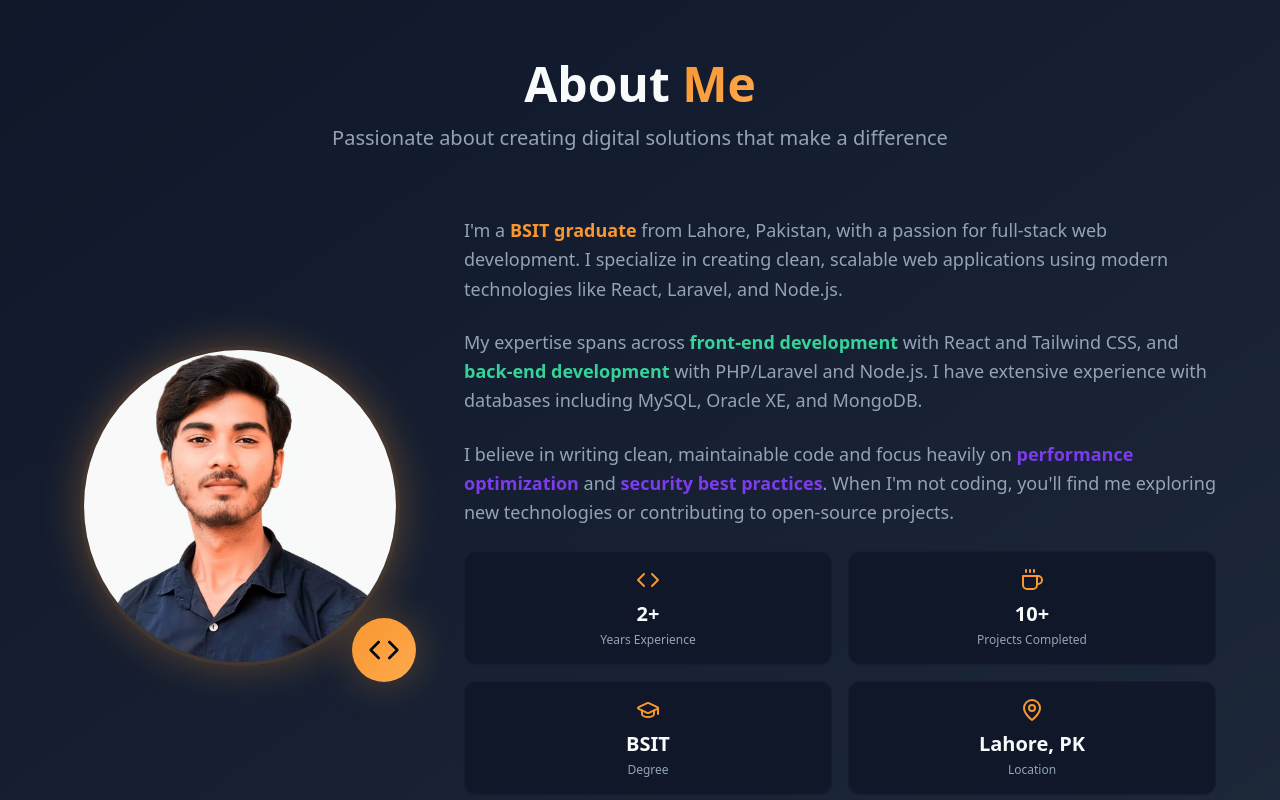
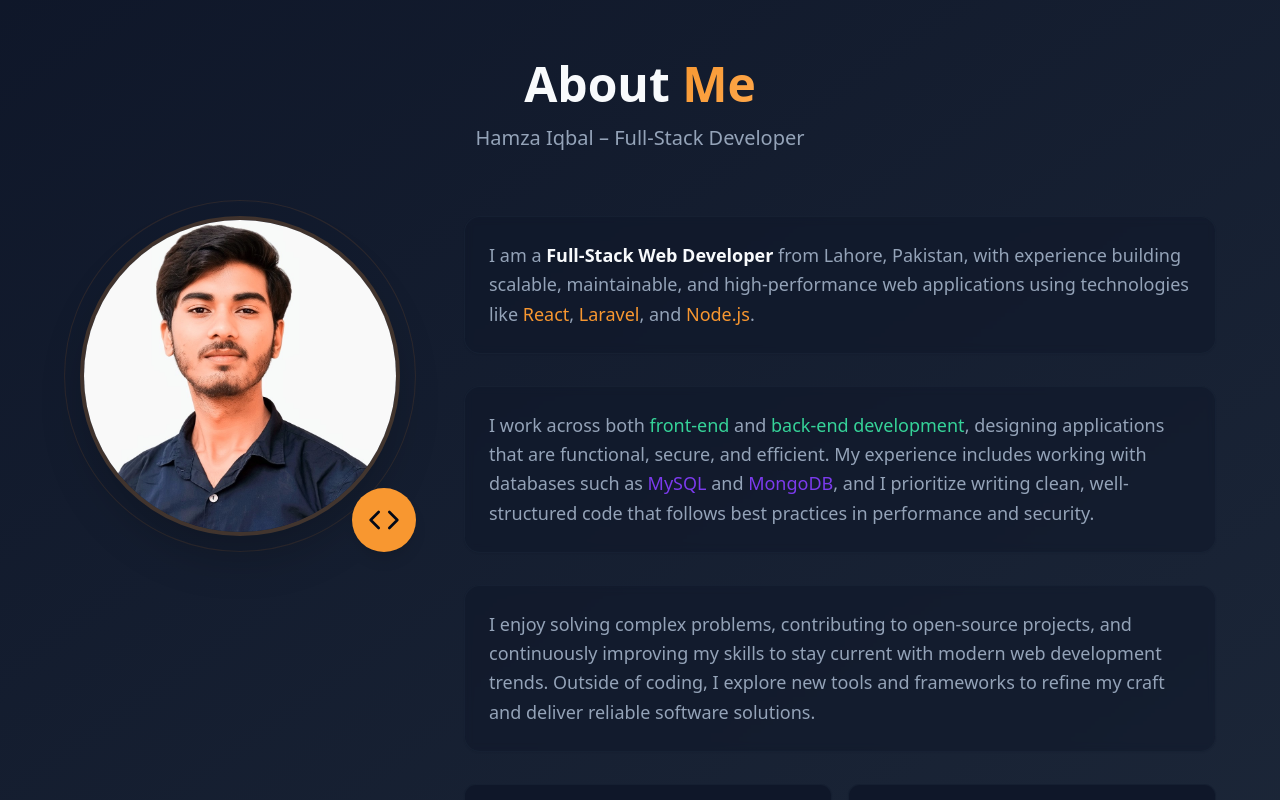
Before and after one commit to hamzaiqbal35/Portfolio_profile, a React (Vite) app: page / in a window 1280 px wide. Shown: the part 820-1620 px from the top of the page. Built offline with nearby package versions, Linux system fonts and the light colour scheme; the HTML template or start-up script is replaced by a standard one.

Commit message:
Add Fittrack Project and update About section

```diff
--- a/src/components/Portfolio/AboutSection.tsx
+++ b/src/components/Portfolio/AboutSection.tsx
@@ -18,46 +18,48 @@ const AboutSection = () => {
             About <span className="gradient-text">Me</span>
           </h2>
           <p className="text-xl text-muted-foreground max-w-2xl mx-auto">
-            Passionate about creating digital solutions that make a difference
+            Hamza Iqbal – Full-Stack Developer
           </p>
         </div>
 
-        <div className="grid lg:grid-cols-3 gap-12 items-center">
+        <div className="grid lg:grid-cols-3 gap-12 items-start">
           {/* Profile Picture */}
-          <div className="lg:col-span-1 flex justify-center animate-slide-in-left">
-            <div className="relative">
-              <div className="w-80 h-80 rounded-full overflow-hidden shadow-glow border-4 border-primary/20 hover:border-primary/40 transition-all duration-300">
+          <div className="lg:col-span-1 flex justify-center animate-slide-in-left lg:sticky lg:top-24">
+            <div className="relative group">
+              <div className="w-72 h-72 md:w-80 md:h-80 rounded-full overflow-hidden shadow-2xl border-4 border-primary/20 group-hover:border-primary/50 transition-all duration-500 ease-out">
                 <img
                   src={profilePicture}
                   alt="Hamza Iqbal - Full Stack Developer"
-                  className="w-full h-full object-cover hover:scale-105 transition-transform duration-500"
+                  className="w-full h-full object-cover transition-transform duration-700 ease-in-out group-hover:scale-110"
                 />
               </div>
-              <div className="absolute -bottom-4 -right-4 w-16 h-16 bg-gradient-primary rounded-full flex items-center justify-center shadow-glow">
-                <Code className="h-8 w-8 text-primary-foreground" />
+              <div className="absolute -bottom-2 -right-2 md:-bottom-4 md:-right-4 w-14 h-14 md:w-16 md:h-16 bg-primary rounded-full flex items-center justify-center shadow-lg animate-bounce-slow z-10">
+                <Code className="h-7 w-7 md:h-8 md:w-8 text-primary-foreground" />
               </div>
+              {/* Decorative circle */}
+              <div className="absolute inset-0 rounded-full border border-primary/10 scale-110 animate-pulse-slow -z-10"></div>
             </div>
           </div>
 
           {/* Content */}
-          <div className="lg:col-span-2 space-y-6 animate-slide-in-right">
+          <div className="lg:col-span-2 space-y-8 animate-slide-in-right">
+            <div className="bg-card/50 backdrop-blur-sm p-6 rounded-2xl border border-border/50 shadow-sm hover:shadow-md transition-all duration-300">
               <p className="text-lg leading-relaxed text-muted-foreground">
-              I'm a <strong className="text-primary">BSIT graduate</strong> from Lahore, Pakistan,
-              with a passion for full-stack web development. I specialize in creating clean,
-              scalable web applications using modern technologies like React, Laravel, and Node.js.
+                I am a <strong className="text-foreground font-semibold">Full-Stack Web Developer</strong> from Lahore, Pakistan, with experience building scalable, maintainable, and high-performance web applications using technologies like <span className="text-primary font-medium">React</span>, <span className="text-primary font-medium">Laravel</span>, and <span className="text-primary font-medium">Node.js</span>.
               </p>
+            </div>
+
+            <div className="bg-card/50 backdrop-blur-sm p-6 rounded-2xl border border-border/50 shadow-sm hover:shadow-md transition-all duration-300">
               <p className="text-lg leading-relaxed text-muted-foreground">
-              My expertise spans across <strong className="text-secondary">front-end development</strong> with
-              React and Tailwind CSS, and <strong className="text-secondary">back-end development</strong> with
-              PHP/Laravel and Node.js. I have extensive experience with databases including MySQL,
-              Oracle XE, and MongoDB.
+                I work across both <span className="text-secondary font-medium">front-end</span> and <span className="text-secondary font-medium">back-end development</span>, designing applications that are functional, secure, and efficient. My experience includes working with databases such as <span className="text-accent font-medium">MySQL</span> and <span className="text-accent font-medium">MongoDB</span>, and I prioritize writing clean, well-structured code that follows best practices in performance and security.
               </p>
+            </div>
+
+            <div className="bg-card/50 backdrop-blur-sm p-6 rounded-2xl border border-border/50 shadow-sm hover:shadow-md transition-all duration-300">
               <p className="text-lg leading-relaxed text-muted-foreground">
-              I believe in writing clean, maintainable code and focus heavily on
-              <strong className="text-accent"> performance optimization</strong> and
-              <strong className="text-accent"> security best practices</strong>.
-              When I'm not coding, you'll find me exploring new technologies or contributing to open-source projects.
+                I enjoy solving complex problems, contributing to open-source projects, and continuously improving my skills to stay current with modern web development trends. Outside of coding, I explore new tools and frameworks to refine my craft and deliver reliable software solutions.
               </p>
+            </div>
 
             {/* Stats Cards */}
             <div className="grid grid-cols-2 gap-4 mt-8">
--- a/src/components/Portfolio/ProjectsSection.tsx
+++ b/src/components/Portfolio/ProjectsSection.tsx
@@ -6,9 +6,25 @@ import dmsProject from "@/assets/DMS.png";
 import complaintProject from "@/assets/CSRTS.png";
 import fluxmartProject from "@/assets/MVEP.png";
 import echoSocialProject from "@/assets/Echo.png";
+import fitTrackProject from "@/assets/Fittrack(p).png";
 
 const ProjectsSection = () => {
   const projects = [
+    {
+      title: "FitTrack",
+      description: "A comprehensive fitness platform designed to modernize gym operations. It connects Admins, Trainers, and Members through role-based dashboards to manage memberships, classes, and progress in a clean, responsive interface.",
+      image: fitTrackProject,
+      technologies: ["React.js", "Vite", "Node.js", "Express.js", "MongoDB", "Tailwind CSS"],
+      githubUrl: "https://github.com/hamzaiqbal35/ApexcifyTechnologys_Fitness-Center-Management-System.git",
+      features: [
+        "Role-Based Dashboards",
+        "Membership Management",
+        "Class Booking",
+        "Progress Tracking",
+        "Trainer Assignment",
+        "Analytics & Reports"
+      ]
+    },
     {
       title: "EchoSocial",
       description: "A modern, lightweight social platform built with the MERN stack. It lets users share posts, photos, and videos, follow each other, and engage through likes and comments in a clean, responsive interface.",
```
Also changed, not shown: src/assets/Fittrack(p).png (added). Lines whose indentation alone changed are shown as unchanged.
